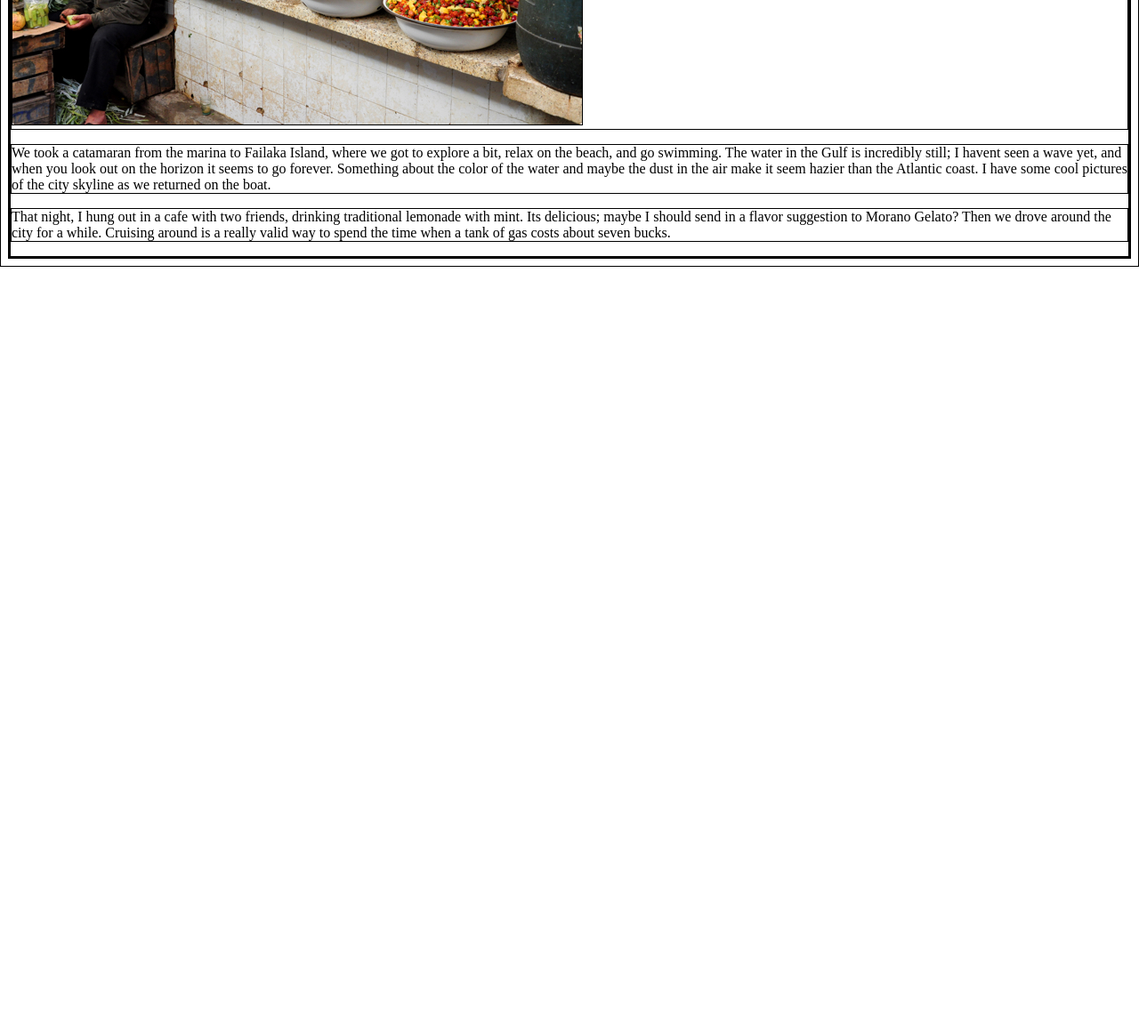
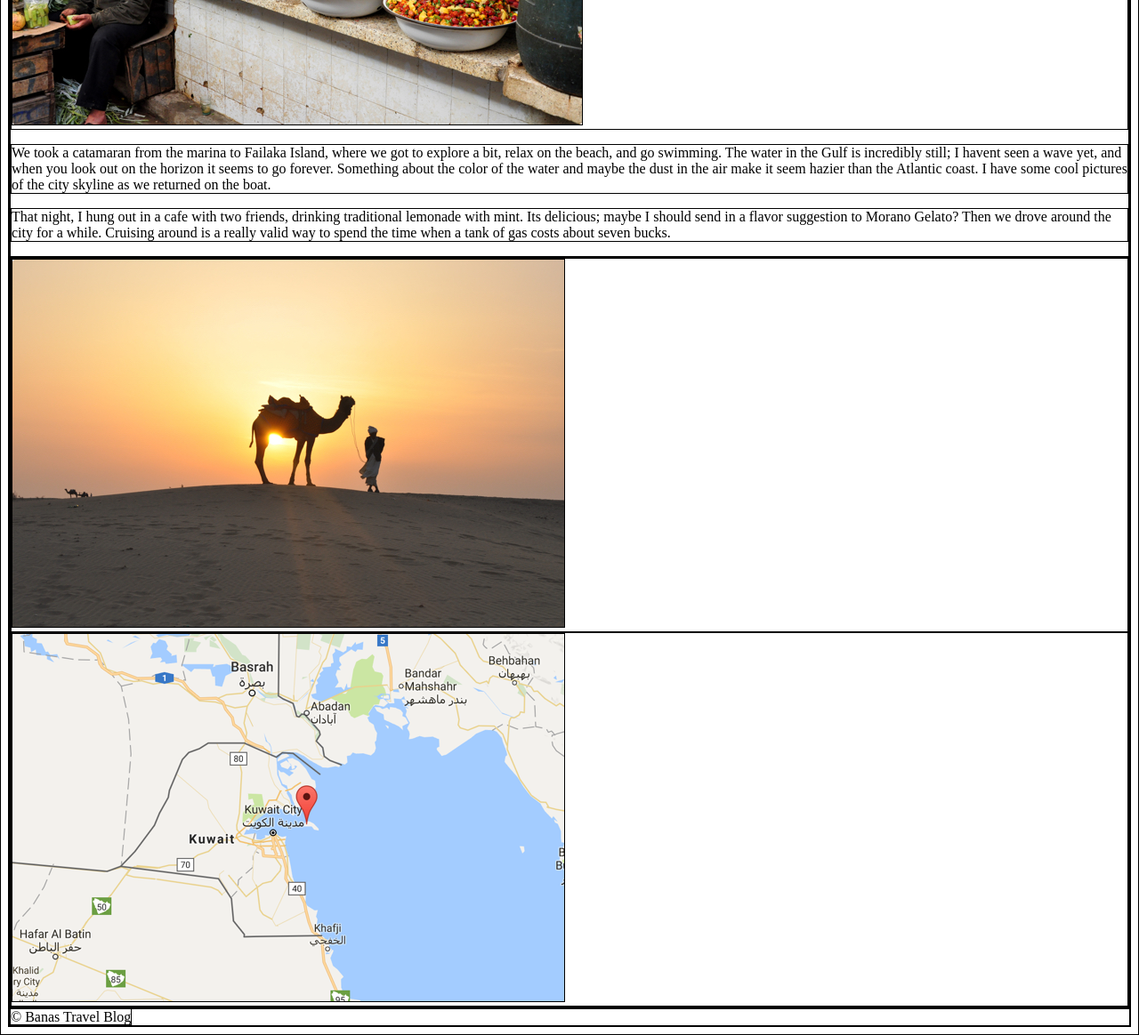
Before and after one commit to Fercken/banasTravBlog, a plain HTML site: page index.html in a window 1280 px wide. Shown: the part 575-1739 px from the top of the page at 89% size. Before the commit the page ends 875 px from the top, so only its background shows below. Drawn offline with Linux system fonts and the light colour scheme.

Commit message:
Add images and footer sections

```diff
--- a/index.html
+++ b/index.html
@@ -24,7 +24,18 @@
       <p>That night, I hung out in a cafe with two friends, drinking traditional lemonade with mint. Its delicious; maybe I should send in a flavor suggestion to Morano Gelato? Then we drove around the city for a while. Cruising around is a really valid way to spend the time when a tank of gas costs about seven bucks.</p>
     </div>
 
+    <div class="images">
+      <div class="image-container">
+        <img src="/resources/images/camel.jpg" alt="Camel and sunset">
+      </div>
+      <div class="image-container">
+        <img src="/resources/images/map.png" alt="Map">
+      </div>
+    </div>
+  </div>
 
-  </div>
+  <footer>
+    <span>&copy; Banas Travel Blog</span>
+  </footer>
 </body>
 </html>
```
